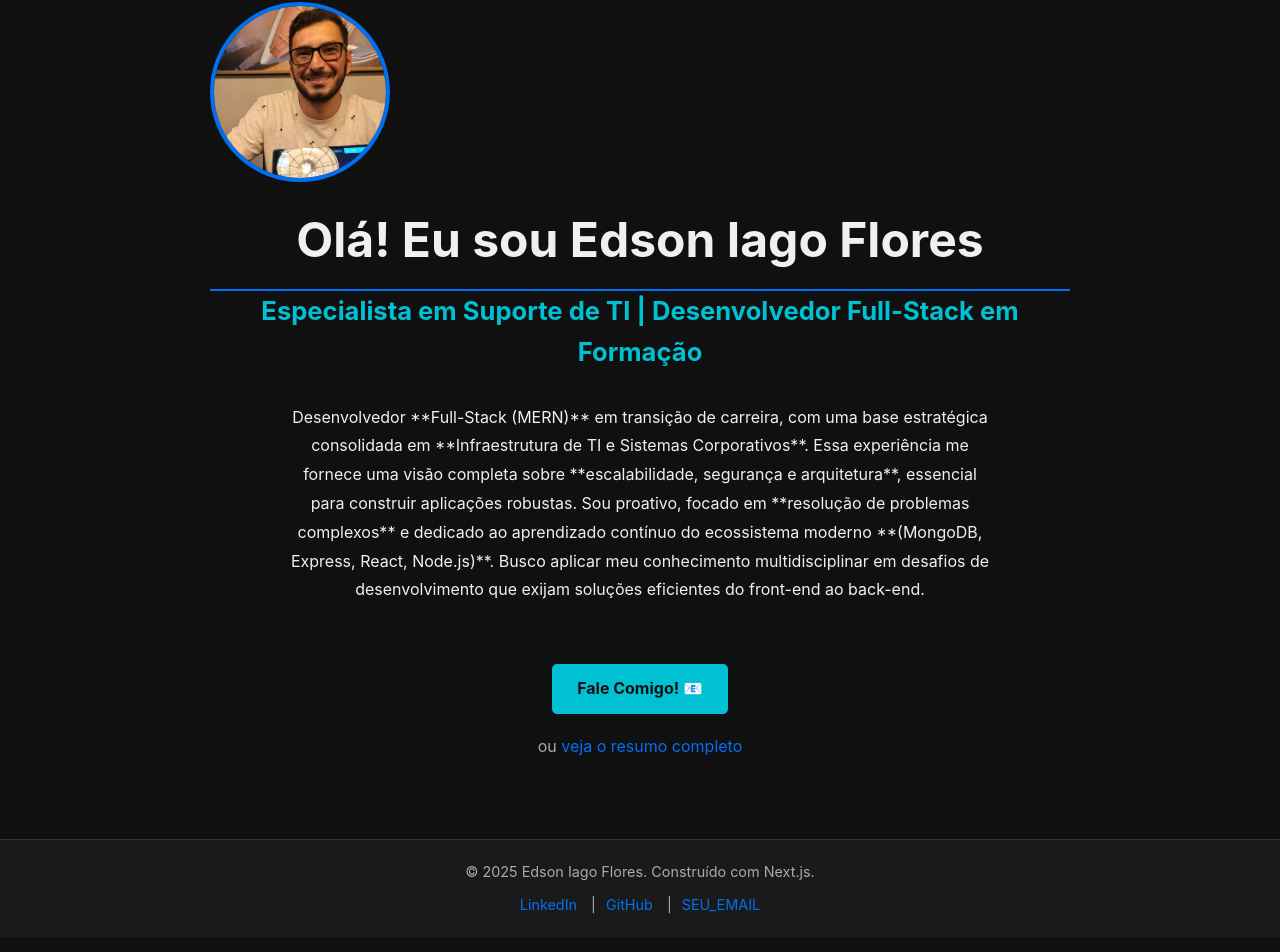
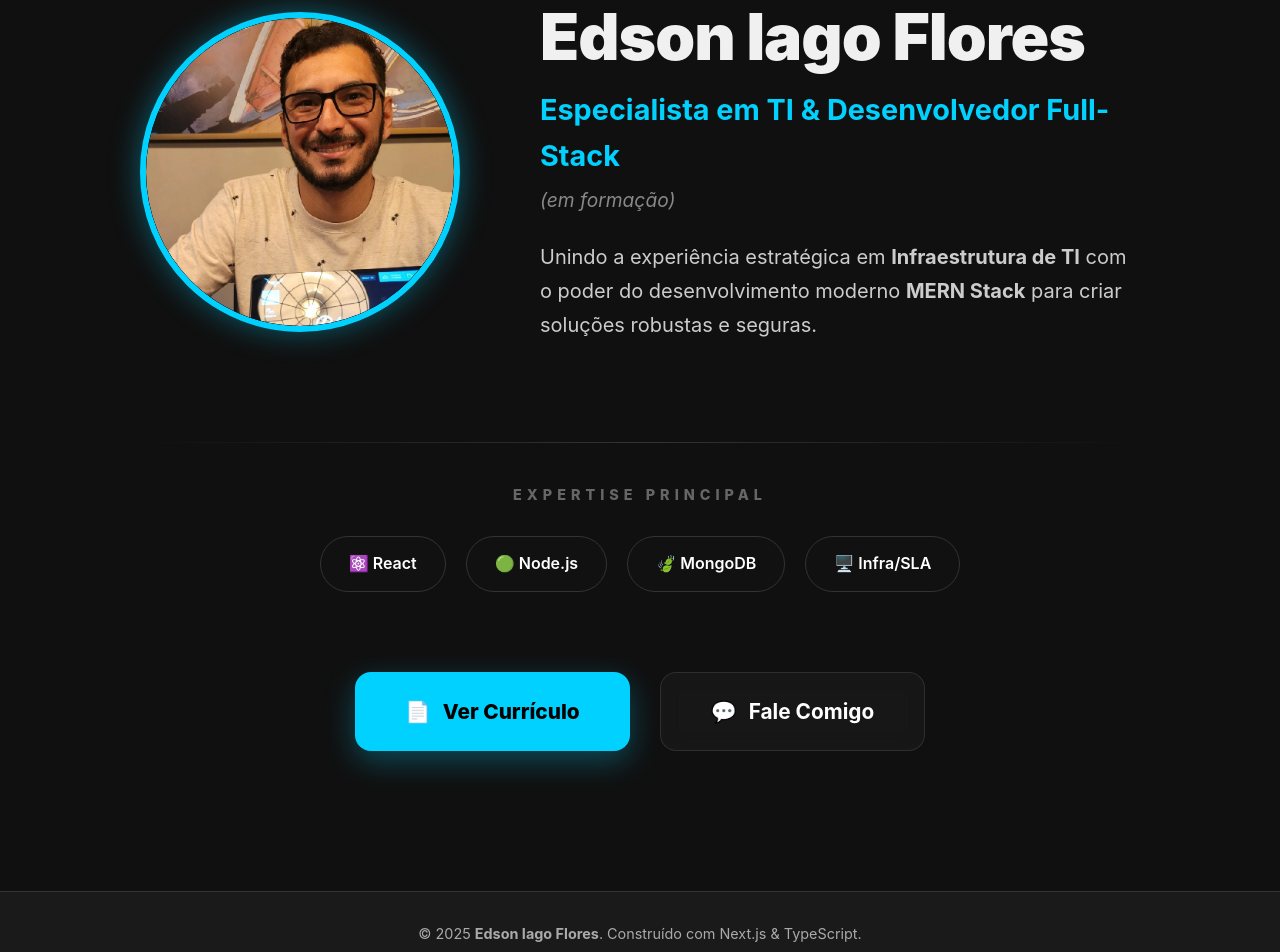
Before and after one commit to EdsonIFlores/curriculo-fullstack-frontend, a Next.js app: page / in a window 1280 px wide. Shown: the part 198-1150 px from the top of the page. Built offline with nearby package versions, Linux system fonts and the light colour scheme.

Commit message:
feat: corrige caminho da imagem de perfil e ajusta layout hero para lado a lado

```diff
--- a/src/app/globals.css
+++ b/src/app/globals.css
@@ -304,21 +304,22 @@ body {
 
 /* Ajuste específico para a Foto de Perfil */
 .profile-image-container {
-  width: 180px;  /* Tamanho no Computador */
-  height: 180px;
+  width: 320px;
+  height: 320px;
   border-radius: 50%;
-  border: 4px solid var(--primary-color);
+  border: 6px solid #00d1ff;
+  box-shadow: 0 0 30px rgba(0, 209, 255, 0.4);
+  position: relative; /* Essencial para o Next.js Image fill */
   overflow: hidden;
-  margin-bottom: 20px;
-  display: flex;
-  justify-content: center;
-  align-items: center;
+  background: #1a1a1a;
+  flex-shrink: 0; /* Impede que o círculo amasse em telas menores */
 }
 
 .profile-image-container img {
-  width: 100%;
-  height: auto;
-  object-fit: cover;
+  width: 100% !important;
+  height: 100% !important;
+  object-fit: cover; /* Faz a foto preencher sem distorcer */
+  object-position: center; /* Garante que o rosto fique no meio */
 }
 
 /* MEDIA QUERY PARA CELULAR */
--- a/src/app/page.tsx
+++ b/src/app/page.tsx
@@ -1,45 +1,192 @@
-import React from 'react';
+'use client';
+
+import React, { useEffect, useState } from 'react';
+import ProfileImage from '../components/ProfileImage';
 import Link from 'next/link';
-// Importa o componente que exibe sua foto de perfil em círculo
-import ProfileImage from '../components/ProfileImage';
-// Assumindo que você ainda precisa importar o SkillsSection, se ele estiver na home
-// import EdsonSkills from '../components/SkillsSection';
 
-const HomePage: React.FC = () => {
-    return (
-        <div className="container-page" style={{ textAlign: 'center' }}>
+export default function HomePage() {
+  const [mounted, setMounted] = useState(false);
+  useEffect(() => setMounted(true), []);
 
-            {/* 1. FOTO DE PERFIL (ProfileImage) */}
-            {/* Este componente renderiza a sua foto 'foto-perfil.jpg' no círculo azul */}
+  if (!mounted) return null;
+
+  return (
+    <main className="container">
+      {/* 1. SEÇÃO HERO - FOTO E TEXTO ALINHADOS PERFEITAMENTE */}
+      <section className="hero-section">
+        <div className="profile-wrapper">
+          <div className="profile-circle">
             <ProfileImage />
+          </div>
+        </div>
 
-            {/* 2. Resumo Breve */}
-            <h1 style={{ fontSize: '3em', borderBottom: '2px solid var(--primary-color)', paddingBottom: '10px' }}>
-                Olá! Eu sou Edson Iago Flores
-            </h1>
-            <h2 style={{ color: 'var(--accent-color)', fontSize: '1.6em', marginBottom: '30px' }}>
-                Especialista em Suporte de TI | Desenvolvedor Full-Stack em Formação
-            </h2>
+        <div className="text-container">
+          <h1 className="hero-title">Edson Iago Flores</h1>
+          <h2 className="hero-subtitle">
+            Especialista em TI & Desenvolvedor Full-Stack
+          </h2>
+          <span className="training-tag">(em formação)</span>
+          <p className="hero-description">
+            Unindo a experiência estratégica em <strong>Infraestrutura de TI</strong> com o poder do desenvolvimento moderno <strong>MERN Stack</strong> para criar soluções robustas e seguras.
+          </p>
+        </div>
+      </section>
 
-            <p style={{ lineHeight: '1.8', marginBottom: '40px', maxWidth: '700px', margin: '0 auto 40px auto' }}>
-               Desenvolvedor **Full-Stack (MERN)** em transição de carreira, com uma base estratégica consolidada em **Infraestrutura de TI e Sistemas Corporativos**. Essa experiência me fornece uma visão completa sobre **escalabilidade, segurança e arquitetura**, essencial para construir aplicações robustas. Sou proativo, focado em **resolução de problemas complexos** e dedicado ao aprendizado contínuo do ecossistema moderno **(MongoDB, Express, React, Node.js)**. Busco aplicar meu conhecimento multidisciplinar em desafios de desenvolvimento que exijam soluções eficientes do front-end ao back-end.
-</p>
+      {/* 2. BARRA DE TECNOLOGIAS */}
+      <section className="tech-section">
+        <div className="line"></div>
+        <p className="label">EXPERTISE PRINCIPAL</p>
+        <div className="badges">
+          <span className="tag">⚛️ React</span>
+          <span className="tag">🟢 Node.js</span>
+          <span className="tag">🍃 MongoDB</span>
+          <span className="tag">🖥️ Infra/SLA</span>
+        </div>
+      </section>
 
-            {/* 3. Botão de Contato */}
-            <Link href="/contato" className="main-button">
-                Fale Comigo! 📧
-            </Link>
+      {/* 3. BOTÕES DE AÇÃO */}
+      <section className="actions">
+        <Link href="/resumo" className="btn-primary">
+          <span className="icon">📄</span> Ver Currículo
+        </Link>
+        <Link href="/contato" className="btn-secondary">
+          <span className="icon">💬</span> Fale Comigo
+        </Link>
+      </section>
 
-            {/* 4. Link para Ver o Currículo Completo */}
-            <p style={{ marginTop: '20px', color: 'var(--text-secondary)' }}>
-                ou <Link href="/resumo" style={{ color: 'var(--primary-color)' }}>veja o resumo completo</Link>
-            </p>
+      <style dangerouslySetInnerHTML={{ __html: `
+        .container {
+          max-width: 1200px;
+          margin: 0 auto;
+          padding: 100px 20px;
+          color: #fff;
+          font-family: 'Inter', system-ui, sans-serif;
+        }
 
-            {/* Se você tiver o SkillsSection na Home, descomente a linha abaixo */}
-            {/* <EdsonSkills /> */}
+        /* AJUSTE DO HERO PARA LADO A LADO PERFEITO */
+        .hero-section {
+          display: flex;
+          align-items: center;
+          justify-content: center;
+          gap: 80px;
+          margin-bottom: 100px;
+        }
 
-        </div>
-    );
-};
+        /* CIRCULO DA FOTO AUMENTADO E CENTRALIZADO */
+        .profile-wrapper {
+          flex-shrink: 0;
+        }
 
-export default HomePage;
+        .profile-circle {
+          width: 320px; /* Tamanho aumentado para destaque */
+          height: 320px;
+          border-radius: 50%;
+          border: 6px solid #00d1ff; /* Borda mais grossa como na imagem */
+          box-shadow: 0 0 30px rgba(0, 209, 255, 0.4);
+          overflow: hidden;
+          display: flex;
+          align-items: center;
+          justify-content: center;
+          background: #1a1a1a;
+        }
+
+        /* TEXTO ALINHADO */
+        .text-container {
+          max-width: 600px;
+          text-align: left;
+        }
+
+        .hero-title {
+          font-size: 4rem;
+          font-weight: 900;
+          margin: 0;
+          line-height: 1.1;
+          letter-spacing: -1px;
+        }
+
+        .hero-subtitle {
+          font-size: 1.8rem;
+          color: #00d1ff;
+          margin: 15px 0 5px 0;
+          font-weight: 700;
+        }
+
+        .training-tag {
+          font-size: 1.2rem;
+          color: #888;
+          font-style: italic;
+          display: block;
+          margin-bottom: 25px;
+        }
+
+        .hero-description {
+          font-size: 1.25rem;
+          color: #cccccc;
+          line-height: 1.7;
+        }
+
+        /* DIVISOR */
+        .tech-section { width: 100%; text-align: center; margin-bottom: 80px; }
+        .line {
+          height: 1px;
+          background: linear-gradient(90deg, transparent, #333, transparent);
+          margin-bottom: 40px;
+        }
+        .label {
+          font-size: 0.9rem;
+          letter-spacing: 5px;
+          color: #666;
+          text-transform: uppercase;
+          font-weight: 800;
+          margin-bottom: 30px;
+        }
+
+        /* BADGES */
+        .badges { display: flex; gap: 20px; justify-content: center; flex-wrap: wrap; }
+        .tag {
+          background: #111;
+          padding: 14px 28px;
+          border-radius: 50px; /* Estilo pílula como na imagem */
+          border: 1px solid #333;
+          font-weight: 600;
+          transition: 0.3s;
+        }
+        .tag:hover { border-color: #00d1ff; background: #161616; }
+
+        /* BOTÕES */
+        .actions { display: flex; gap: 30px; justify-content: center; margin-top: 20px; }
+
+        .btn-primary {
+          background: #00d1ff; color: #000; padding: 22px 50px; border-radius: 16px;
+          font-weight: 800; text-decoration: none; font-size: 1.3rem;
+          box-shadow: 0 10px 30px rgba(0, 209, 255, 0.3); transition: 0.3s ease;
+          display: flex; align-items: center; gap: 12px;
+        }
+
+        .btn-secondary {
+          background: rgba(255,255,255,0.03); color: #fff; padding: 22px 50px; border-radius: 16px;
+          font-weight: 700; text-decoration: none; font-size: 1.3rem;
+          border: 1px solid rgba(255,255,255,0.1); transition: 0.3s ease;
+          display: flex; align-items: center; gap: 12px;
+          backdrop-filter: blur(10px);
+        }
+
+        .btn-primary:hover { transform: translateY(-5px); filter: brightness(1.1); }
+        .btn-secondary:hover { transform: translateY(-5px); background: rgba(255,255,255,0.08); }
+
+        /* RESPONSIVIDADE */
+        @media (max-width: 1024px) {
+          .hero-section { flex-direction: column; text-align: center; gap: 40px; }
+          .text-container { text-align: center; }
+          .hero-title { font-size: 3rem; }
+          .profile-circle { width: 260px; height: 260px; }
+        }
+
+        @media (max-width: 600px) {
+          .actions { flex-direction: column; width: 100%; }
+          .btn-primary, .btn-secondary { justify-content: center; }
+        }
+      `}} />
+    </main>
+  );
+}
--- a/src/components/Footer.tsx
+++ b/src/components/Footer.tsx
@@ -5,19 +5,53 @@ const Footer: React.FC = () => {
     <footer style={{
       backgroundColor: 'var(--bg-secondary)',
       borderTop: '1px solid var(--border-color)',
-      padding: '20px 0',
+      padding: '30px 0',
       textAlign: 'center',
       color: 'var(--text-secondary)',
-      fontSize: '0.9em',
-      marginTop: 'auto',
+      fontSize: '0.9rem',
+      marginTop: 'auto', // Faz o rodapé "empurrar" para o fundo
+      width: '100%'
     }}>
       <div style={{ maxWidth: '900px', margin: '0 auto', padding: '0 20px' }}>
-        <p>&copy; {new Date().getFullYear()} Edson Iago Flores. Construído com Next.js.</p>
-        <p style={{ marginTop: '10px' }}>
-          <a href="URL_LINKEDIN" target="_blank" style={{ color: 'var(--primary-color)', margin: '0 10px' }}>LinkedIn</a> |
-          <a href="URL_GITHUB" target="_blank" style={{ color: 'var(--primary-color)', margin: '0 10px' }}>GitHub</a> |
-          <a href="mailto:SEU_EMAIL" style={{ color: 'var(--primary-color)', margin: '0 10px' }}>SEU_EMAIL</a>
+        <p style={{ marginBottom: '10px' }}>
+          &copy; {new Date().getFullYear()} <strong>Edson Iago Flores</strong>.
+          <span className="hide-mobile"> Construído com Next.js & TypeScript.</span>
         </p>
+
+        <div style={{
+          display: 'flex',
+          justifyContent: 'center',
+          gap: '15px',
+          flexWrap: 'wrap',
+          alignItems: 'center'
+        }}>
+          <a
+            href="https://www.linkedin.com/in/edson-iago-flores-7767a5a6/"
+            target="_blank"
+            rel="noopener noreferrer"
+            style={{ color: 'var(--accent-color)', textDecoration: 'none', fontWeight: '500' }}
+          >
+            LinkedIn
+          </a>
+          <span style={{ color: 'var(--border-color)' }}>|</span>
+
+          <a
+            href="https://github.com/edsoniflores"
+            target="_blank"
+            rel="noopener noreferrer"
+            style={{ color: 'var(--accent-color)', textDecoration: 'none', fontWeight: '500' }}
+          >
+            GitHub
+          </a>
+          <span style={{ color: 'var(--border-color)' }}>|</span>
+
+          <a
+            href="mailto:tec.edsonsilva.es@gmail.com"
+            style={{ color: 'var(--accent-color)', textDecoration: 'none', fontWeight: '500' }}
+          >
+            Email
+          </a>
+        </div>
       </div>
     </footer>
   );
--- a/src/components/ProfileImage.tsx
+++ b/src/components/ProfileImage.tsx
@@ -1,17 +1,32 @@
-import Image from 'next/image';
+'use client';
 
-const ProfileImage = () => {
+import React from 'react';
+
+export default function ProfileImage() {
   return (
-    <div className="profile-image-container">
-      <Image
-        src="/foto-perfil.jpg" // Certifique-se que o nome do arquivo na pasta public está igual
-        alt="Edson Flores"
-        width={180}
-        height={180}
-        priority
+    <div className="img-wrapper">
+      {/* O nome aqui deve ser EXATAMENTE igual ao da pasta public */}
+      <img
+        src="/foto-perfil.jpg"
+        alt="Edson Iago Flores"
+        className="profile-img"
       />
+      <style jsx>{`
+        .img-wrapper {
+          width: 100%;
+          height: 100%;
+          display: flex;
+          background: #111;
+        }
+        .profile-img {
+          width: 100%;
+          height: 100%;
+          object-fit: cover; /* Preenche o círculo sem achatar */
+          object-position: center;
+          border-radius: 50%;
+          display: block;
+        }
+      `}</style>
     </div>
   );
-};
-
-export default ProfileImage;
+}
```
Also changed, not shown: src/app/contato/page.tsx (+81 -54 lines), src/app/resumo/page.tsx (+7 -2 lines).
